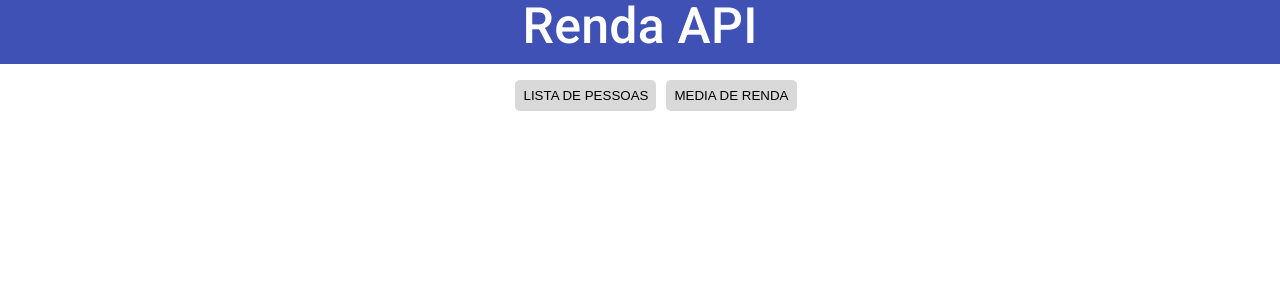
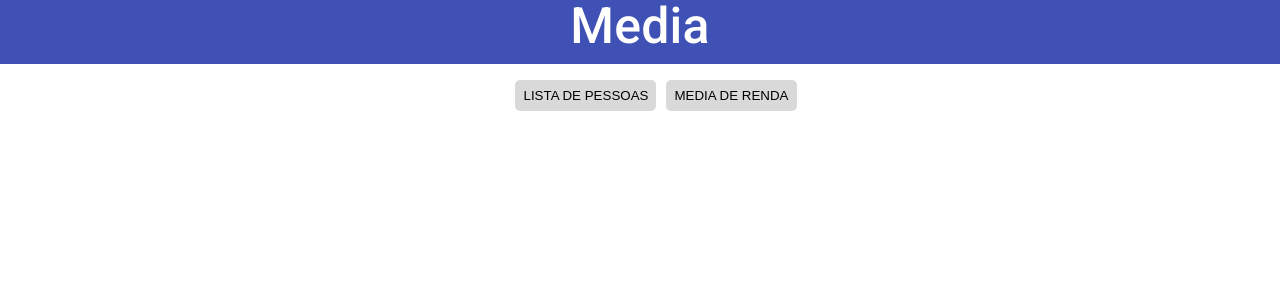
Before and after one commit to AnnaFerreira18/Renda-app, an Angular app: page / in a window 1280 px wide. Shown: the top 300 px of the page. Built offline with nearby package versions, Linux system fonts and the light colour scheme.

Commit message:
Update app.component.html

```diff
--- a/src/app/app.component.html
+++ b/src/app/app.component.html
@@ -1,6 +1,6 @@
 <mat-toolbar color="primary">
   <mat-toolbar-row class="toolbar-row">
-    <span class="center-text larger-font margin-down">Renda API</span>
+    <span class="center-text larger-font margin-down">Media</span>
   </mat-toolbar-row>
 </mat-toolbar>
 <section class="sec">
```
